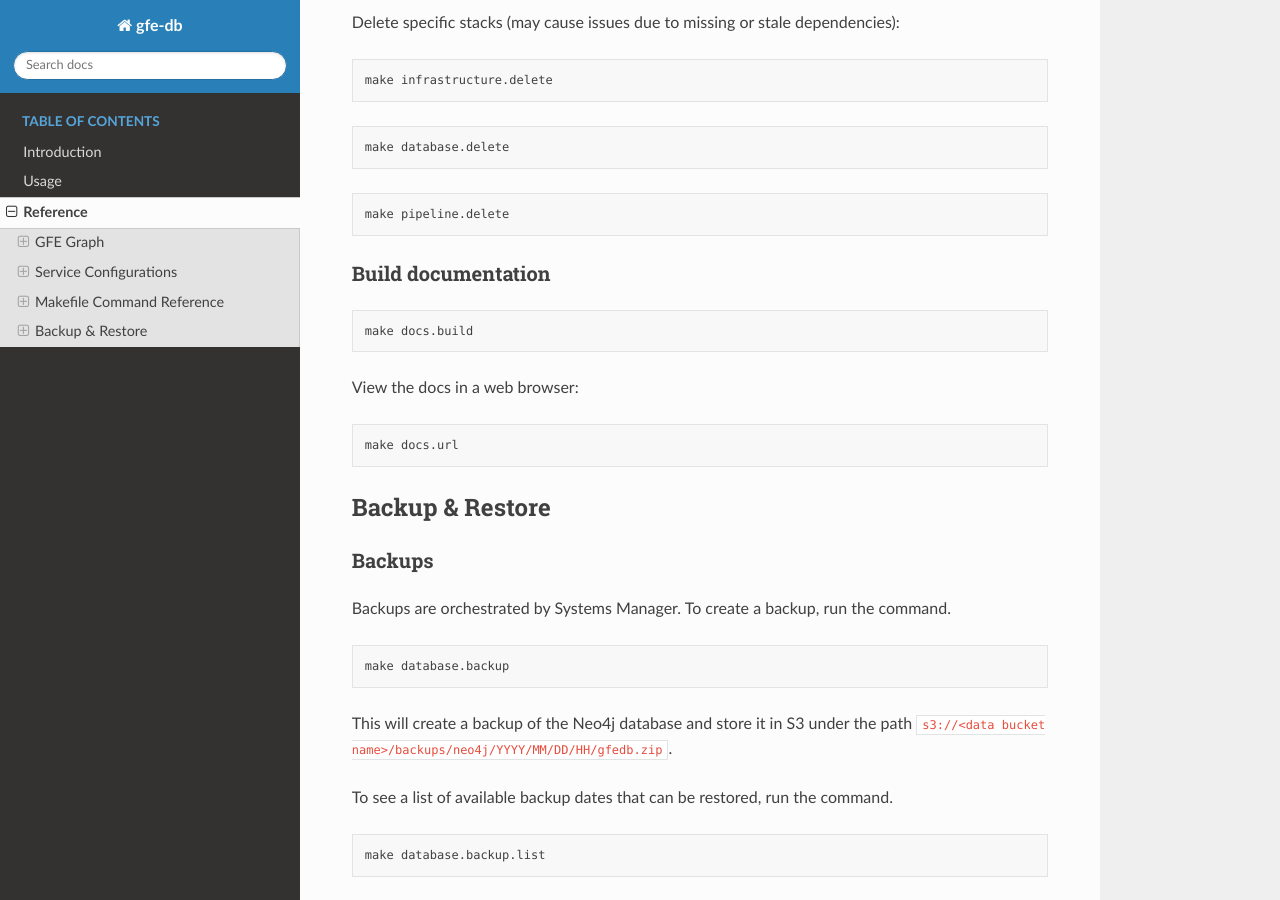
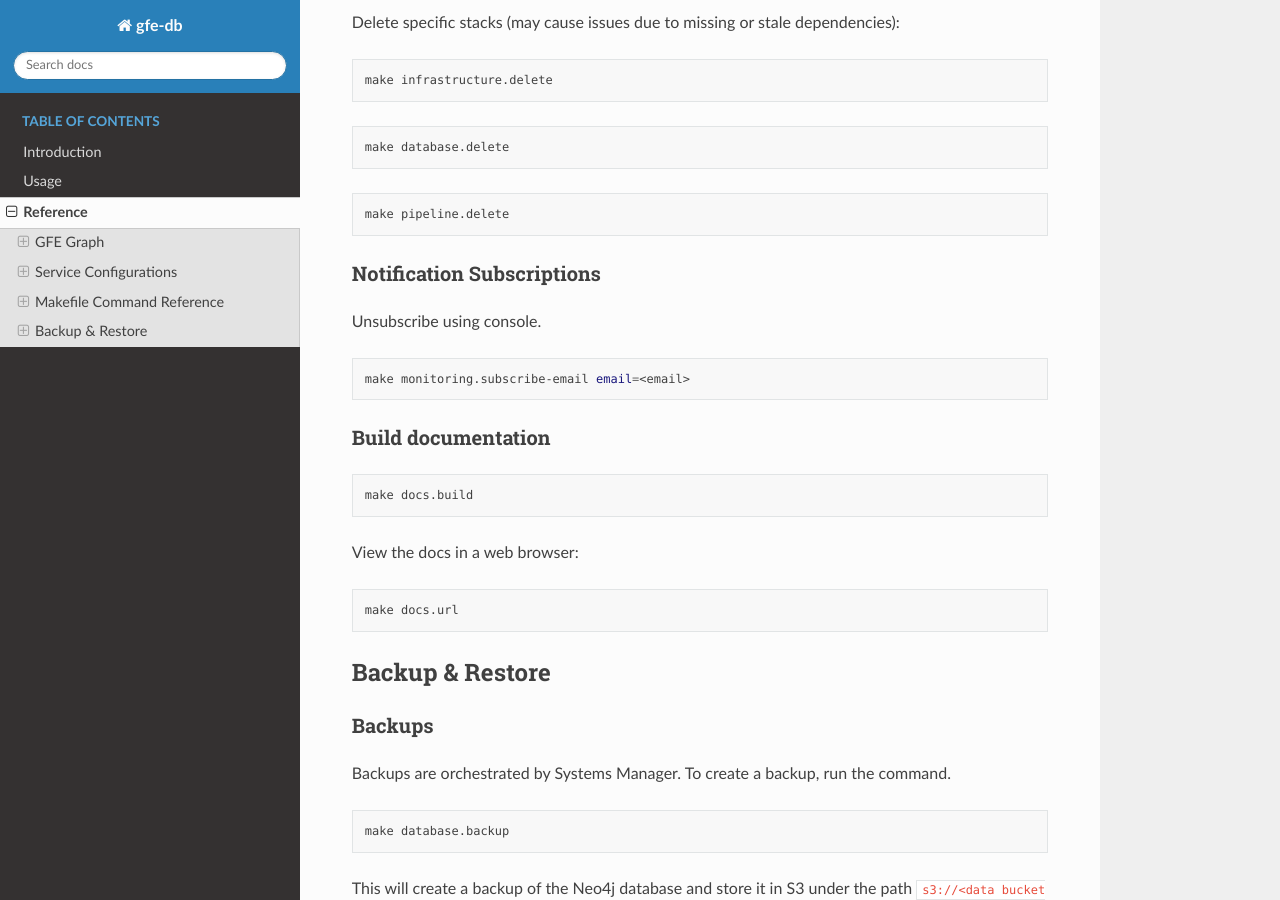
Before and after one commit to nmdp-bioinformatics/gfe-db, a Sphinx documentation site: the page built from docs/source/reference.rst, in a window 1280 px wide and 900 px high, scrolled down 11740 px. Built offline with Sphinx 7.4.7 and the Read the Docs theme 2.0.0, drawn with Linux system fonts in a browser that asks for light colours.

Commit message:
update docs

```diff
--- a/docs/source/reference.rst
+++ b/docs/source/reference.rst
@@ -683,6 +683,14 @@ Delete specific stacks (may cause issues due to missing or stale dependencies):
 
    make pipeline.delete
 
+Notification Subscriptions
+~~~~~~~~~~~~~~~~~~~~~~~~~~
+Unsubscribe using console.
+
+.. code:: bash
+
+    make monitoring.subscribe-email email=<email>
+
 Build documentation
 ~~~~~~~~~~~~~~~~~~~
 
```
Also changed, not shown: README.md (+3 -0 lines), 6 other files.
